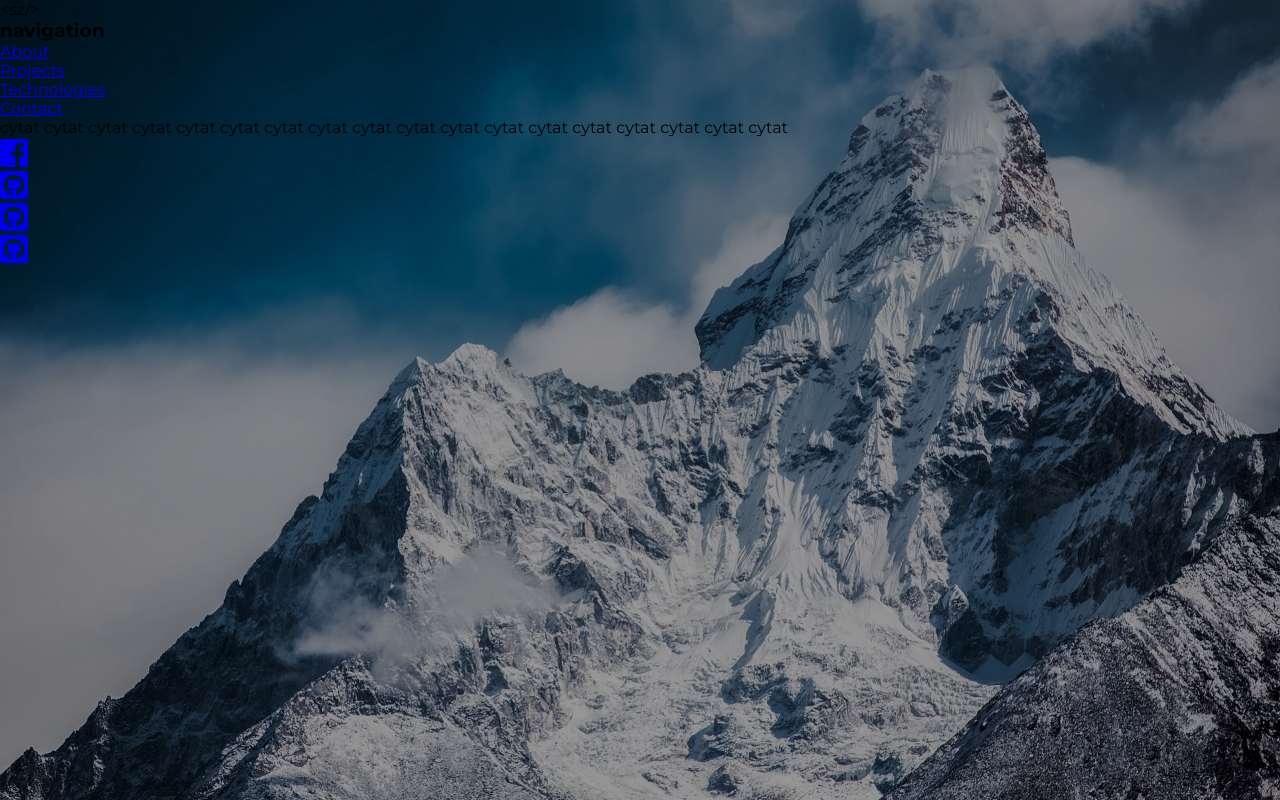
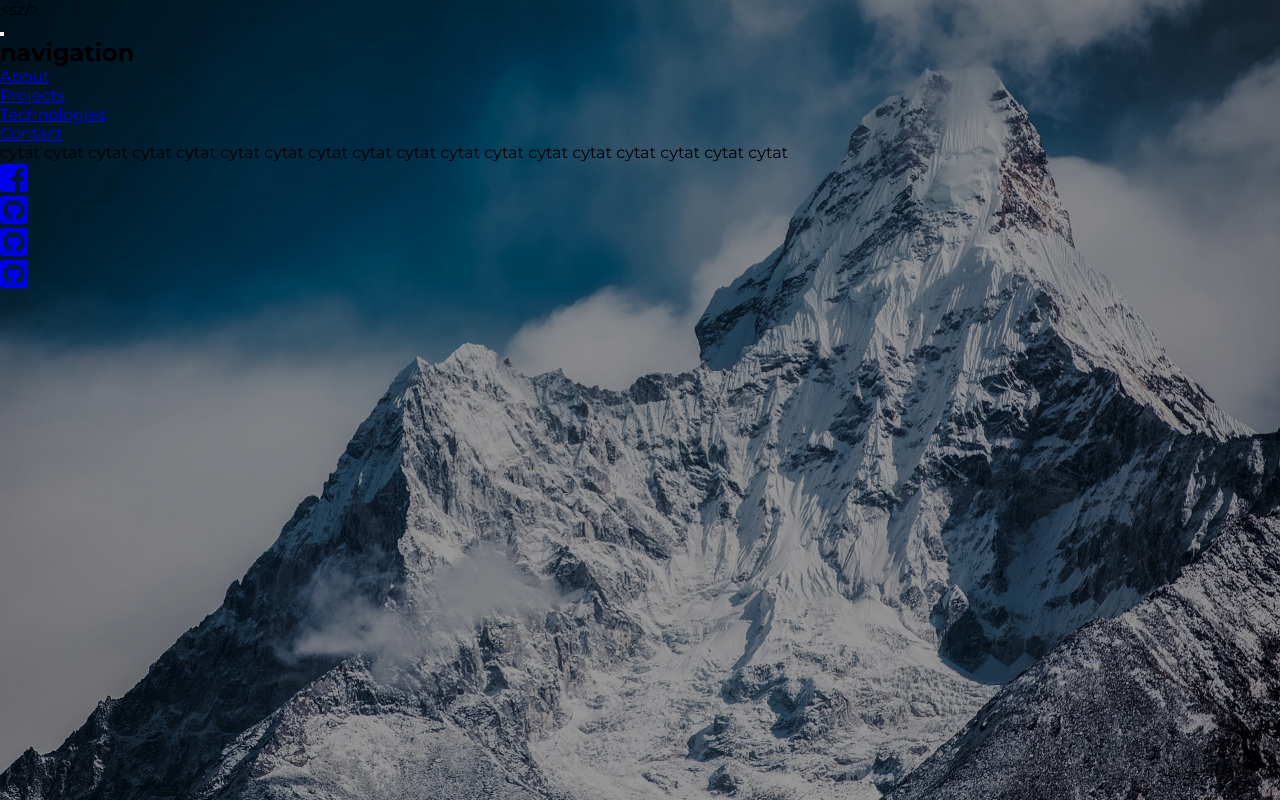
Before and after one commit to szymon-targosz/sampleWebsite, a website: page index.html in a window 1280 px wide. Drawn offline with nearby package versions, Linux system fonts and the light colour scheme.

Commit message:
header structure - nav close btn added

```diff
--- a/index.html
+++ b/index.html
@@ -13,7 +13,8 @@
         <a href="#" class="scroll-up"><i class="fas fa-angle-double-up"></i></a>
         <div class="header-logo">&lt;sz/&gt;</div>
         <nav>
-            <h3>navigation</h3>
+            <button class="nav-close"></button>
+            <h2>navigation</h2>
             <ul class="nav-main-list">
                 <li><a href="#">About</a></li>
                 <li><a href="#">Projects</a></li>
```
